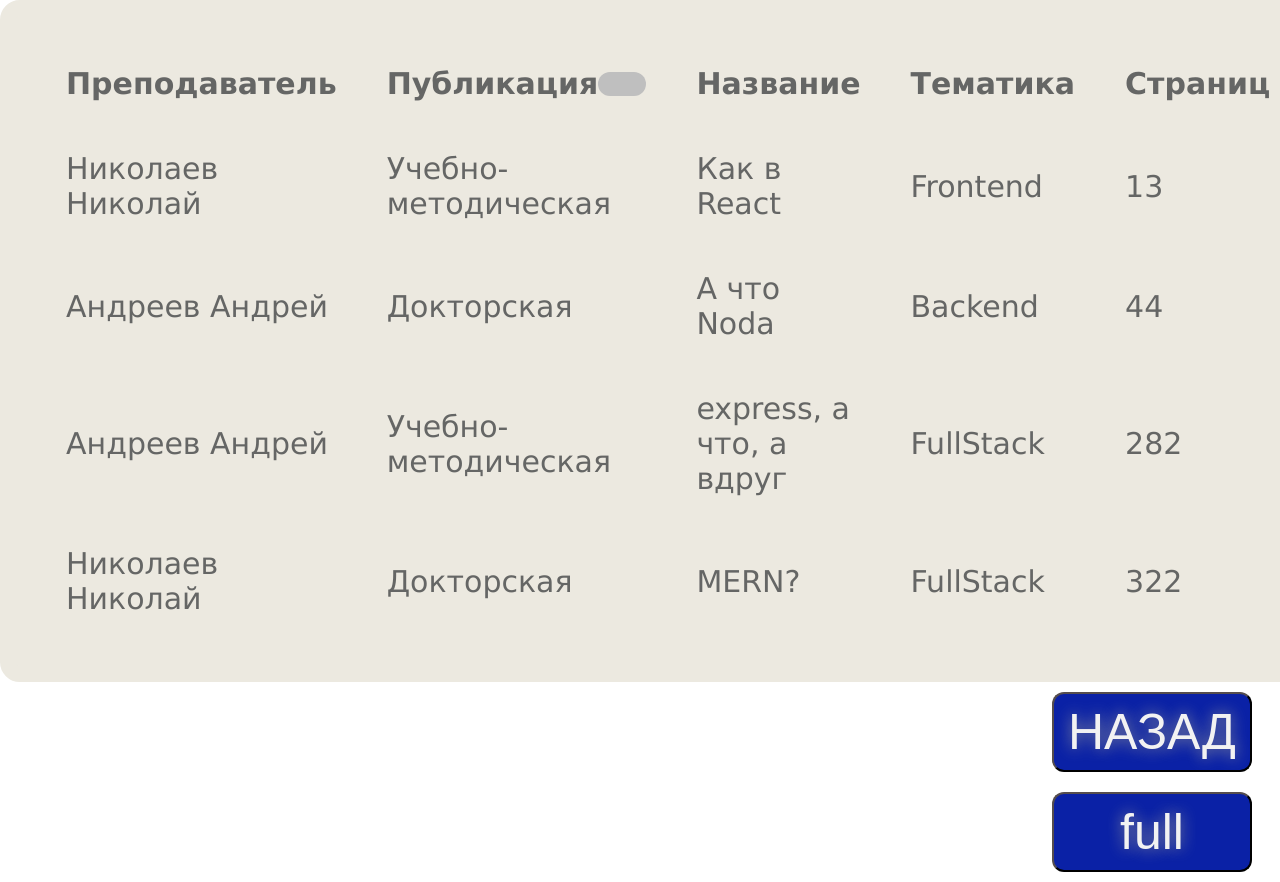
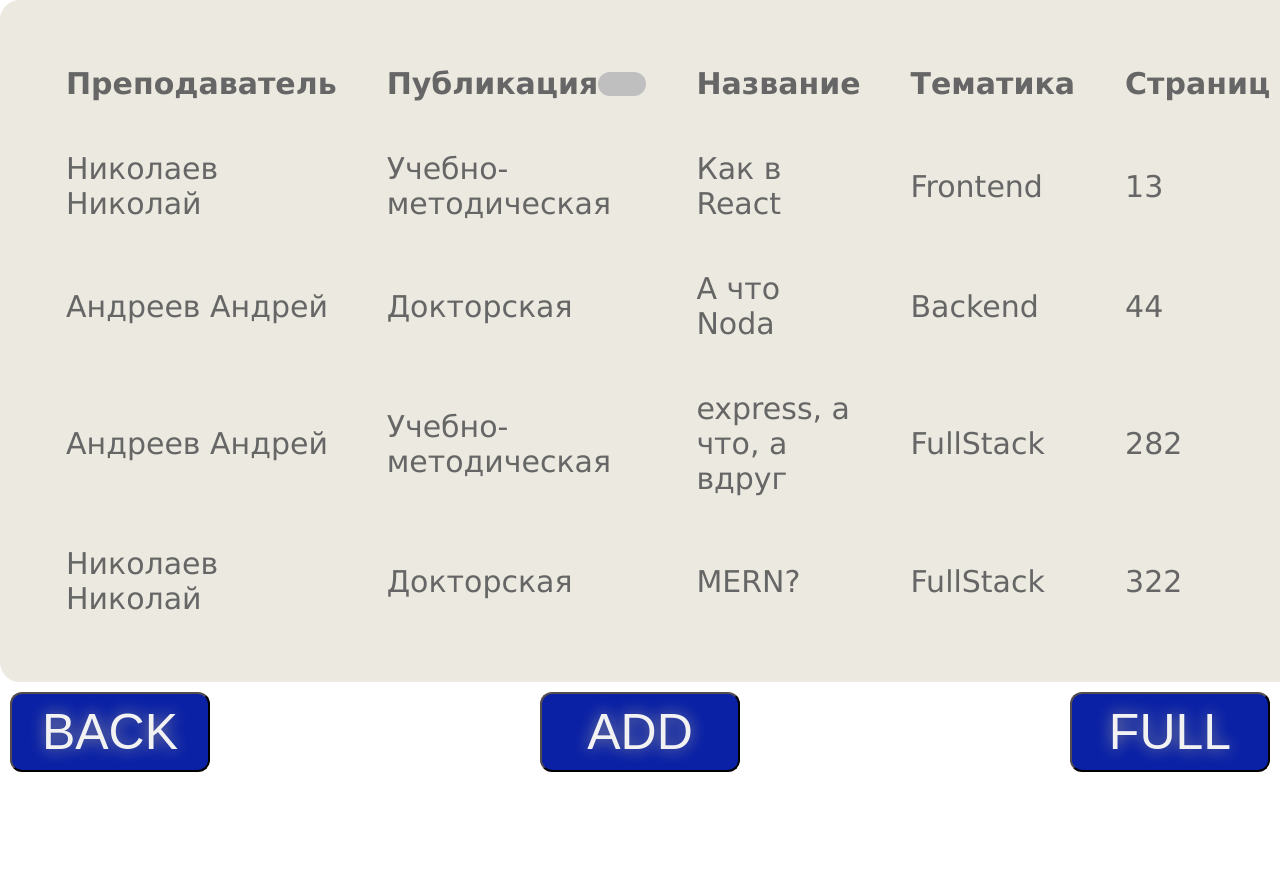
Before and after one commit to tallsage/table, a React (Create React App) app: page /table in a window 1280 px wide. Shown: the top 882 px of the page. After the commit the page ends 800 px from the top, so only its background shows below. Built offline with nearby package versions, Linux system fonts and the light colour scheme.

Commit message:
buttons + logic

```diff
--- a/src/App.js
+++ b/src/App.js
@@ -8,7 +8,10 @@ import Table from './components/table/Table'
 
 const App = (props) => {
 
-var info = [{
+var info =
+[{
+  id: 1,
+  table :[{
     Person: 'Николаев Николай',
     Type: 'Учебно-методическая',
     Name: 'Как в React',
@@ -20,7 +23,7 @@ var info = [{
   {
     Person: 'Андреев Андрей',
     Type: 'Докторская',
-  Name: 'А что Noda ',
+    Name: 'А что Noda',
     Theme: 'Backend',
     Page: '44',
     Rating: '2.7',
@@ -44,13 +47,14 @@ var info = [{
     Rating: '14.88',
     id: 4
 }]
+}]
 
   return (
     <BrowserRouter>
     <div className='App'>
       <Switch>
         <Route exact path='/' render={()=><Main/>}/>
-        <Route exact path='/table' render={()=><Table info={info}/>}/>
+        <Route exact path='/table' render={()=><Table info={info[0].table}/>}/>
       </Switch>
     </div>
 
--- a/src/components/main/Main.jsx
+++ b/src/components/main/Main.jsx
@@ -22,32 +22,46 @@ const Main = () =>{
             <div className={s.left}>
                 {(state.id === 'ТАБЛИЦА') ?
                     (<div className={s.hiden}>
-                        Загорелось солнце над ебалом
-                        Сутки позади, но мы не спали
-                        Молодые боссы, будто Пабло
-                        Едем забирать пакеты с налом (Я, я, я)
-                    </div>) : (<></>)}
+                        Нажатие на эту кнопку
+                        перекинет вас на первую
+                        из всех таблиц
+                    </div>) : (
+                        (state.id === 'ВЫБОР ТАБЛИЦЫ') ?
+                        (<div className={s.hiden}>
+                            Нажатие на эту кнопку
+                            перекинет вас на выбор
+                            нужной для просмотра
+                                   таблицу
+                        </div>) : (
+                            (state.id === 'ДОБАВИТЬ ТАБЛИЦУ') ?
+                            (<div className={s.hiden}>
+                                Нажатие на эту кнопку
+                                перекинет вас на
+                                создание новой таблицы
+                            </div>) : (<></>)
+                        )
+                    )}
             </div>
             <div className={s.button}>
                 <div className={s.b}>
                     <div onMouseLeave={(e) => {handleMouseLeave(e)}}
                         onMouseEnter={(e) => {handleMouseEnter(e)}}
                         className={s.block}>
-                        <Button width='400' height='100' text='ТАБЛИЦА' path='/table'/>
+                        <Button width='530' height='100' text='ТАБЛИЦА' path='/table'/>
                     </div>
                 </div>
                 <div className={s.b}>
                     <div onMouseLeave={(e) => {handleMouseLeave(e)}}
                         onMouseEnter={(e) => {handleMouseEnter(e)}}
                         className={s.block}>
-                        <Button width='400' height='100' text='СЛАВА' />
+                        <Button width='530' height='100' text='ВЫБОР ТАБЛИЦЫ' />
                     </div>
                 </div>
                 <div className={s.b}>
                     <div onMouseLeave={(e) => {handleMouseLeave(e)}}
                         onMouseEnter={(e) => {handleMouseEnter(e)}}
                         className={s.block}>
-                        <Button width='400' height='100' text='УКРАИНЕ'/>
+                        <Button width='530' height='100' text='ДОБАВИТЬ ТАБЛИЦУ'/>
                     </div>
                 </div>
             </div>
--- a/src/components/main/Main.module.css
+++ b/src/components/main/Main.module.css
@@ -16,6 +16,9 @@
 
 .button{
     grid-column: 2;
+    display: flex;
+    justify-content: center;
+    flex-direction: column;
 }
 
 .hiden{
--- a/src/components/table/Table.jsx
+++ b/src/components/table/Table.jsx
@@ -1,4 +1,4 @@
-import React, {useState, setSate, useEffect } from "react";
+import React, {useState, setSate} from "react";
 import s from './Table.module.css'
 import Button from "../button/Button";
 import Toggle from "../toggle/Toggle";
@@ -17,10 +17,6 @@ const Table = (props) =>{
         innerText: undefined,
         default: true
     })
-
-    useEffect(() => {
-
-      });
 
     const formatInfo = () =>{
         if(props.info.length !== 0){
@@ -55,6 +51,11 @@ const Table = (props) =>{
                                     arr.push(el)
                                 }
                                 break;
+                            case 'Theme':
+                                if(el.Theme === state.innerText){
+                                    arr.push(el)
+                                };
+                                break;
                             case 'Page':
                                 if(el.Page === state.innerText){
                                     arr.push(el)
@@ -81,7 +82,6 @@ const Table = (props) =>{
             }
         }
     }
-
     formatInfo()
 
     const getRows = (key) =>{
@@ -92,7 +92,7 @@ const Table = (props) =>{
         }
     }
 
-    const rowFunc = (el) => {
+    const rowFunc = (el, key) => {
         if (state.rows){
             return (
                 <tr>
@@ -128,6 +128,10 @@ const Table = (props) =>{
         setState({ ...state, default: true})
     }
 
+    const handleAdd = () => {
+
+    }
+
     const clickHandler = (e) => {
         const { target } = e;
         const id = target.id
@@ -153,12 +157,17 @@ const Table = (props) =>{
                 </tr>
                 {getRows()}
             </tbody></table>
+            <div className={s.twoB}>
                 <div className={s.leftB}>
-                    <Button width='200' height='80' text='НАЗАД' path='/'/>
+                    <Button width='200' height='80' text='BACK' path='/'/>
                 </div>
-                <div className={s.leftB} onClick={handleDefault}>
-                    <Button width='200' height='80' text='full' onClick={handleDefault}/>
+                <div className={s.centrB} onClick={handleAdd}>
+                    <Button width='200' height='80' text='ADD' onClick={handleDefault}/>
                 </div>
+                <div className={s.rightB} onClick={handleDefault}>
+                    <Button width='200' height='80' text='FULL' onClick={handleDefault}/>
+                </div>
+            </div>
         </div>
     )
 }
--- a/src/components/table/Table.module.css
+++ b/src/components/table/Table.module.css
@@ -12,7 +12,17 @@
 }
 
 .leftB{
-    margin-left: 80% !important;
+    justify-content: start;
+}
+
+.rightB{
+    justify-content: end;
+}
+
+.twoB{
+    display: flex;
+    justify-content: space-between;
+    align-items: flex-end;
 }
 
 .publish{
```
Lines whose indentation alone changed are shown as unchanged.
